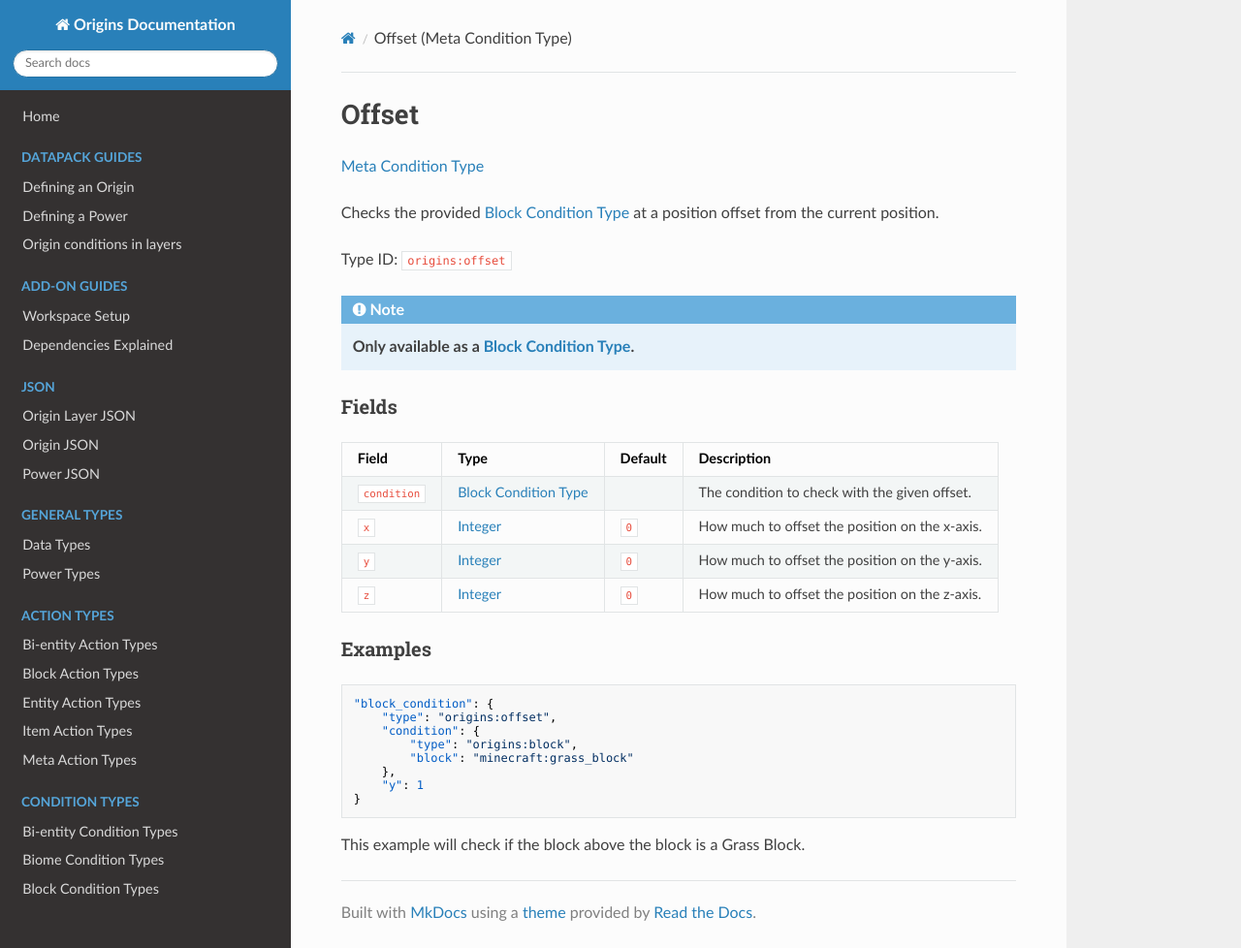
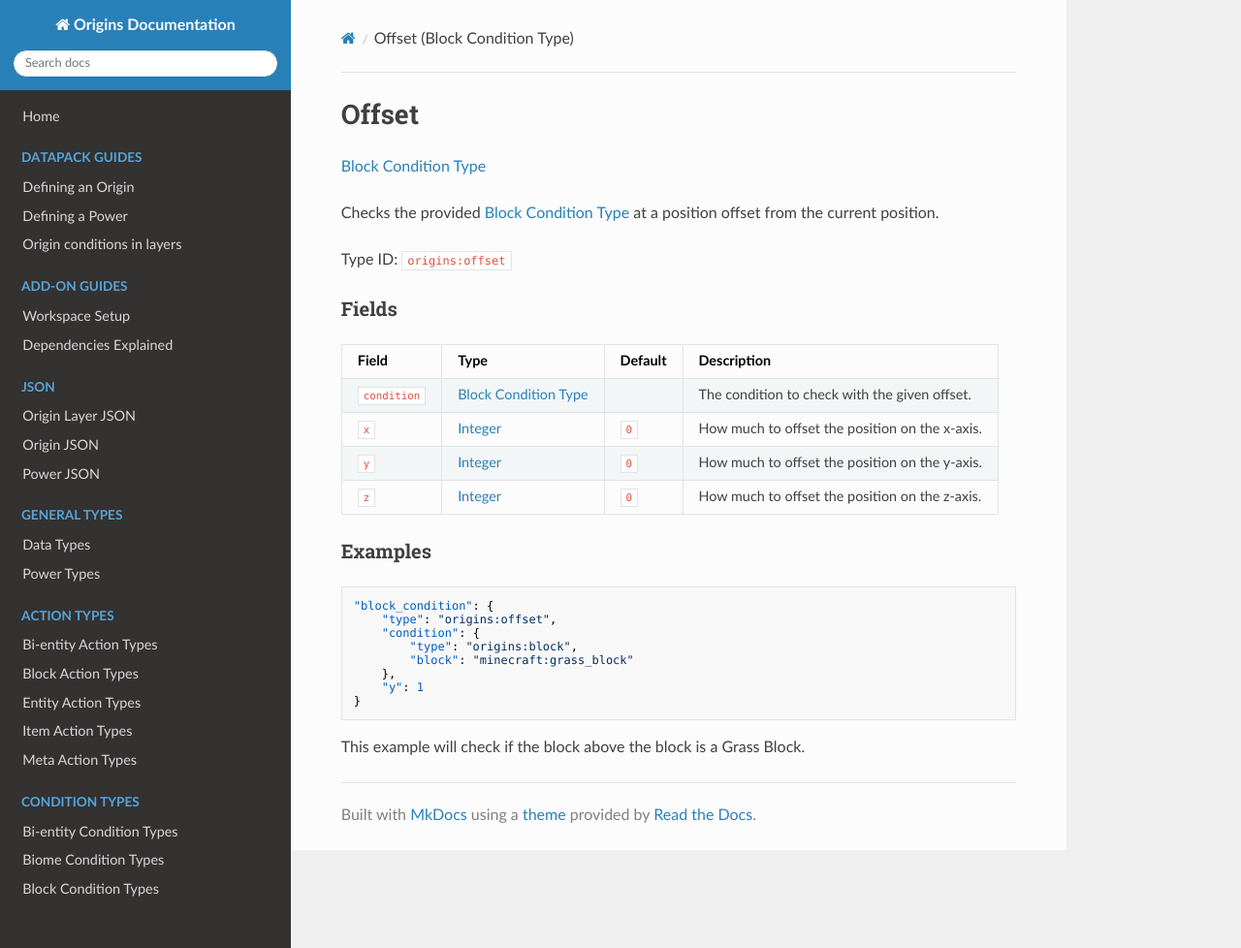
Before and after one commit to apace100/origins-docs, an MkDocs documentation site: the page built from docs/types/block_condition_types/offset.md, in a window 1280 px wide and 978 px high. Shown: the whole window at 97% size. Built offline with MkDocs 1.6.1, drawn with Linux system fonts in a browser that asks for light colours; nearby versions of some CDN libraries.

Commit message:
Moved `offset.md` [Meta] (Block Action/Condition Types)
Moved the files to `types/block_action_types` and `types/block_condition_types` respectively

```diff
--- a/docs/types/meta_condition_types/offset.md
+++ b/docs/types/block_condition_types/offset.md
@@ -1,19 +1,15 @@
 ---
-title: Offset (Meta Condition Type)
+title: Offset (Block Condition Type)
 date: 2021-04-05
 ---
 
 # Offset
 
-[Meta Condition Type](../meta_condition_types.md)
+[Block Condition Type](../block_condition_types.md)
 
 Checks the provided [Block Condition Type](../block_condition_types.md) at a position offset from the current position.
 
 Type ID: `origins:offset`
-
-!!! note
-
-    **Only available as a [Block Condition Type](../block_condition_types.md).**
 
 
 ### Fields
```
Also changed, not shown: docs/types/block_action_types.md (+4 -0 lines), docs/types/block_action_types/offset.md (renamed from docs/types/meta_action_types/offset.md, +2 -6 lines), docs/types/block_condition_types.md (+5 -0 lines).
